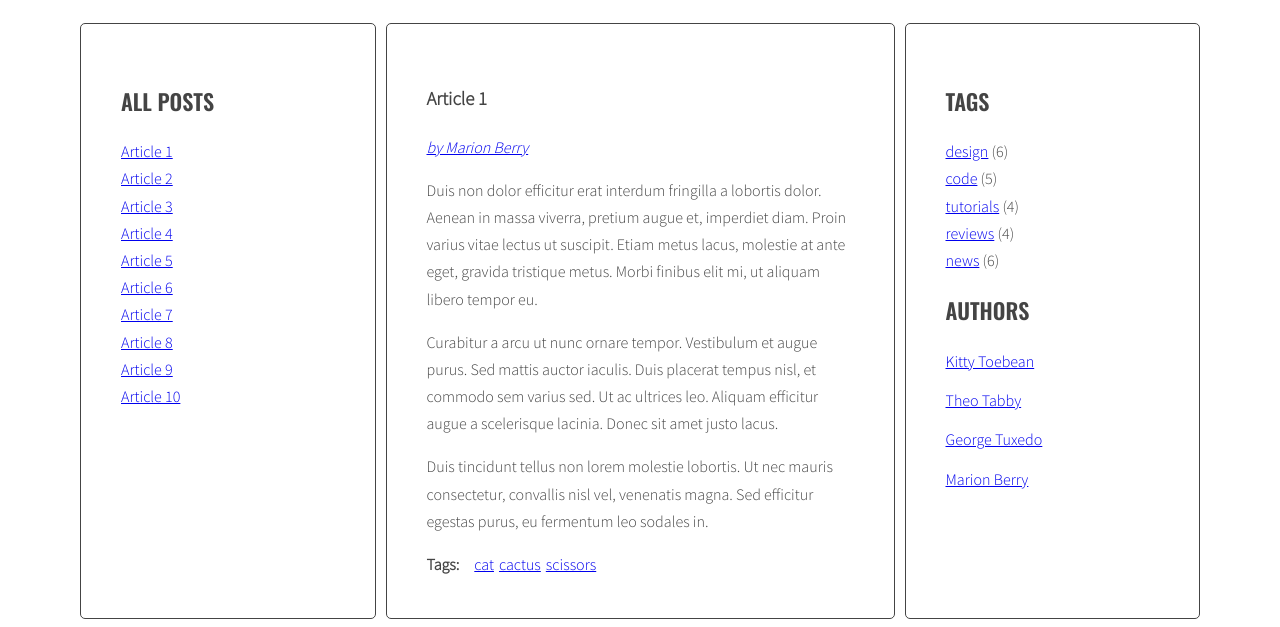
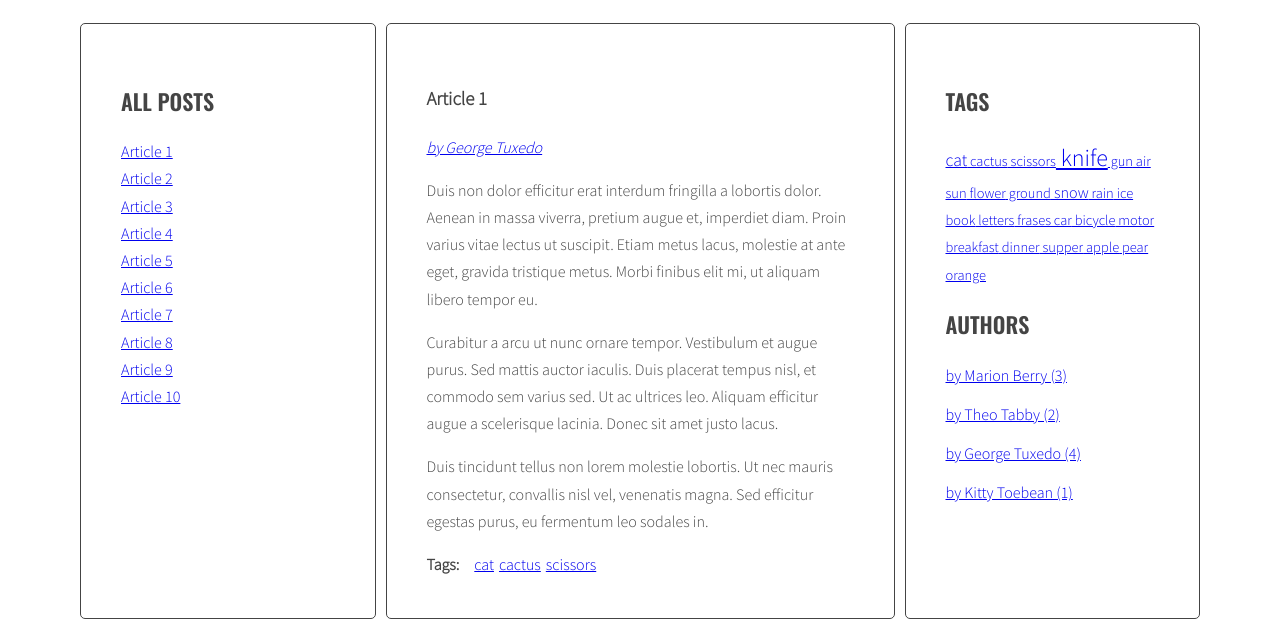
Before and after one commit to Szylman/javascript-blog, a website: page index.html in a window 1280 px wide. Shown: the part 220-847 px from the top of the page. Drawn offline with nearby package versions, Linux system fonts and the light colour scheme.

Commit message:
please check list of authors

```diff
--- a/index.html
+++ b/index.html
@@ -179,34 +179,9 @@
             <aside class="sidebar">
               <h2 class="section-title">Tags</h2>
               <ul class="list tags">
-                <li><a href="#">design</a> <span>(6)</span></li>
-                <li><a href="#">code</a> <span>(5)</span></li>
-                <li><a href="#">tutorials</a> <span>(4)</span></li>
-                <li><a href="#">reviews</a> <span>(4)</span></li>
-                <li><a href="#">news</a> <span>(6)</span></li>
               </ul>
               <h2 class="section-title">Authors</h2>
               <ul class="list authors">
-                <li>
-                  <a href="#">
-                    <span class="author-name">Kitty Toebean</span>
-                  </a>
-                </li>
-                <li>
-                  <a href="#">
-                    <span class="author-name">Theo Tabby</span>
-                  </a>
-                </li>
-                <li>
-                  <a href="#">
-                    <span class="author-name">George Tuxedo</span>
-                  </a>
-                </li>
-                <li>
-                  <a href="#">
-                    <span class="author-name">Marion Berry</span>
-                  </a>
-                </li>
               </ul>
             </aside>
           </main>
--- a/js/script.js
+++ b/js/script.js
@@ -39,7 +39,11 @@ const optArticleSelector = '.post',
   optTitleSelector = '.post-title',
   optTitleListSelector = '.titles',
   optArticleTagsSelector = '.post-tags .list',
-  optArticleAuthorSelector = '.post-author';
+  optArticleAuthorSelector = '.post-author',
+  optTagsListSelector = '.tags.list',
+  optCloudClassCount = '5',
+  optCloudClassPrefix = 'tag-size-',
+  optAuthorListSelector = '.authors.list';
 
 
 function generateTitleLinks(customSelector = ''){
@@ -77,7 +81,36 @@ function generateTitleLinks(customSelector = ''){
 
 generateTitleLinks();
 
+function calculateTagsParams(tags = ''){
+  const params = {
+    max : 0,
+    min : 999999,
+  };
+  for(let tag in tags){
+    if(tags[tag] > params.max){
+      params.max = tags[tag];
+      };
+
+    if(tags[tag] < params.min){
+        params.min = tags[tag];
+      };
+
+    console.log(tag + ' is used ' + tags[tag] + ' times');
+  }
+  return params;
+}
+
+function calculateTagClass(count, params){
+  const normalizedCount = count - params.min;
+  const normalizedMax = params.max - params.min;
+  const percentage = normalizedCount / normalizedMax;
+  const classNumber = Math.floor( percentage * (optCloudClassCount - 1) + 1 );
+  return optCloudClassPrefix + classNumber;
+}
+
 function generateTags(){
+  /* [NEW] create a new variable allTags with an empty object */
+  let allTags = {};
   /* find all articles */
   const articles = document.querySelectorAll(optArticleSelector);
   /* START LOOP: for every article: */
@@ -97,12 +130,38 @@ function generateTags(){
       const linkHTML = '<li><a href="#tag-' + tag + '">' + tag + ' ' + '</a></li>';
       /* add generated code to html variable */
       html = html + linkHTML
+
+      /* [NEW] check if this link is NOT already in allTags */
+      if(!allTags[tag]) {
+  /* [NEW] add tag to allTags object */
+       allTags[tag] = 1;
+      } else {
+      allTags[tag]++;
+      }
+      console.log(allTags);
     /* END LOOP: for each tag */
     }
     /* insert HTML of all the links into the tags wrapper */
     articleTag.innerHTML = html;
   /* END LOOP: for every article: */
   }
+  /* [NEW] find list of tags in right column */
+  const tagList = document.querySelector(optTagsListSelector);
+
+  /* [NEW] create variable for all links HTML code */
+  const tagsParams = calculateTagsParams(allTags);
+  console.log('tagsParams:', tagsParams)
+  let allTagsHTML = '';
+
+/* [NEW] START LOOP: for each tag in allTags: */
+for(let tag in allTags){
+  /* [NEW] generate code of a link and add it to allTagsHTML */
+  allTagsHTML += '<li><a href="#tag-' + tag + '" class="' + calculateTagClass(allTags[tag], tagsParams) + '"> ' + tag + '</a></li>';
+}
+/* [NEW] END LOOP: for each tag in allTags: */
+
+/*[NEW] add HTML from allTagsHTML to tagList */
+tagList.innerHTML = allTagsHTML;
 }
 
 generateTags();
@@ -139,7 +198,7 @@ function tagClickHandler(event){
 
 function addClickListenersToTags(){
   /* find all links to tags */
-  const linksToTags = document.querySelectorAll('a[href^="#tag-"]')
+  const linksToTags = document.querySelectorAll('a[href^="#tag-"]');
   /* START LOOP: for each link */
   for (let linkToTag of linksToTags){
     /* add tagClickHandler as event listener for that link */
@@ -150,13 +209,18 @@ function addClickListenersToTags(){
 
 addClickListenersToTags();
 
+
 function generateAuthors(){
+  /* [NEW] create a new variable allTags with an empty object */
+  let allAuthors = {};
 
   const articles = document.querySelectorAll(optArticleSelector);
+  const postAuthor = document.querySelector(optArticleAuthorSelector);
 
   for(let article of articles){
 
-    const postAuthor = article.querySelector(optArticleAuthorSelector);
+
+
     postAuthor.innerHTML = '';
 
     let html = '';
@@ -165,10 +229,25 @@ function generateAuthors(){
 
     const linkHTML = '<a href="#author-' + articleAuthor + '">' + articleAuthor + ' ' + '</a>';
 
+    if (!allAuthors[articleAuthor]) {
+      allAuthors[articleAuthor] = 1;
+    } else {
+      allAuthors[articleAuthor]++;
+    }
+    console.log(allAuthors);
+
     html = linkHTML;
 
     postAuthor.innerHTML = html;
   }
+  const authorsList = document.querySelector(optAuthorListSelector);
+  let authorsListHTML = '';
+  for (let author in allAuthors) {
+      /* [NEW] generate code of a link and add it to allTagsHTML */
+    authorsListHTML += '<li><a href="#author-' + author + '">' + author + ' (' + allAuthors[author] + ')</a></li>';
+
+  }
+  authorsList.innerHTML = authorsListHTML;
 }
 
 generateAuthors();
@@ -215,3 +294,7 @@ function addClickListenersToAuthor(){
 }
 
 addClickListenersToAuthor();
+
+
+
+//allTagsHTML += '<li><a href="#tag-' + tag + '" class="' + calculateTagClass(allTags[tag], tagsParams) + '"> ' + tag + '(' + (allTags[tag]) + ')' + '</a></li>';
--- a/sass/style.scss
+++ b/sass/style.scss
@@ -87,6 +87,7 @@ body {
 
 .list-horizontal {
   li {
+    margin-left : 5px;
     display: inline-block;
   }
 }
@@ -118,3 +119,30 @@ body {
     margin: 0 10px 0 0;
   }
 }
+
+/* Tags */
+.tags.list {
+  li {
+  display: inline;
+  }
+}
+
+.tag-size-1 {
+  font-size: 90%;
+}
+
+.tag-size-2 {
+  font-size: 100%;
+}
+
+.tag-size-3 {
+  font-size: 110%;
+}
+
+.tag-size-4 {
+  font-size: 120%;
+}
+
+.tag-size-5 {
+  font-size: 150%;
+}
```
Also changed, not shown: css/style.css, 1 other file.
